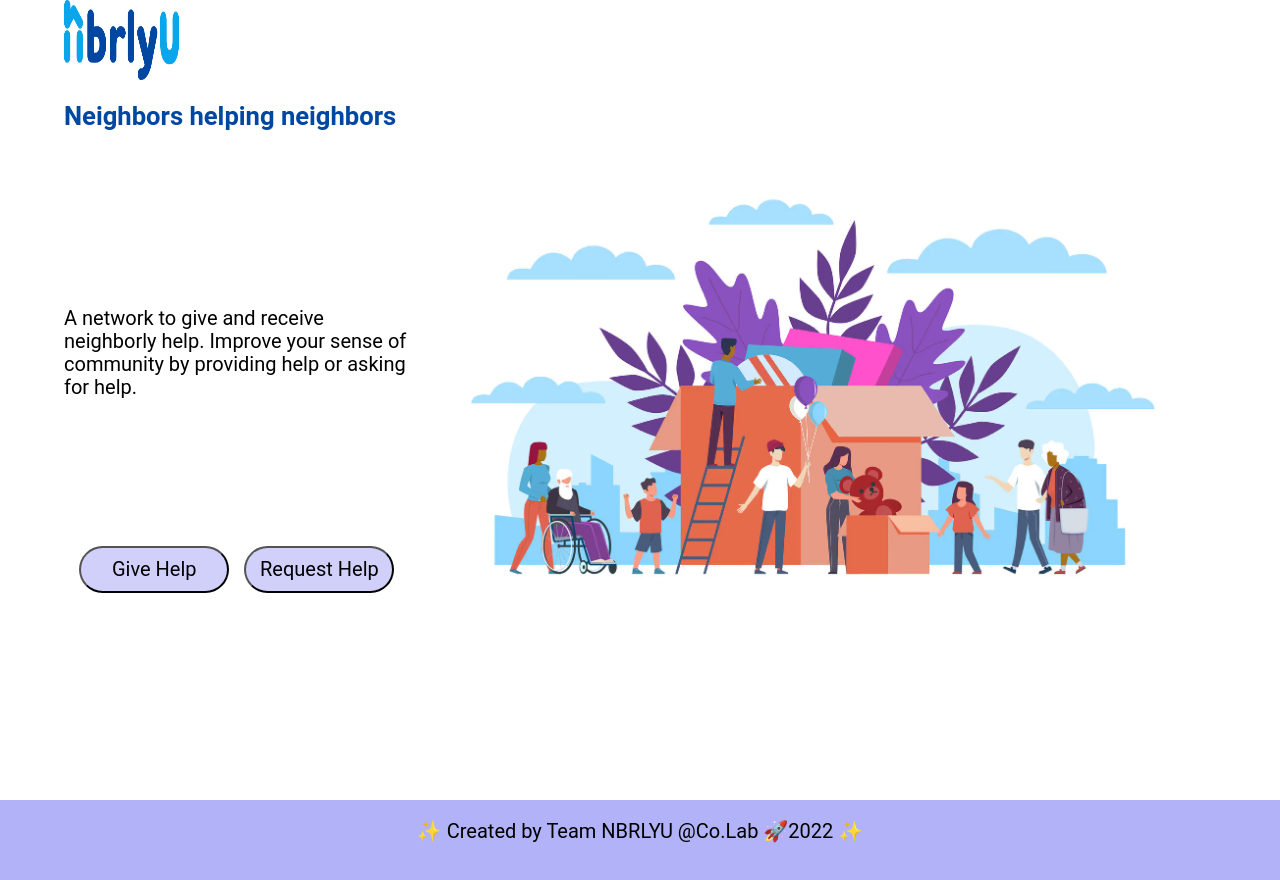
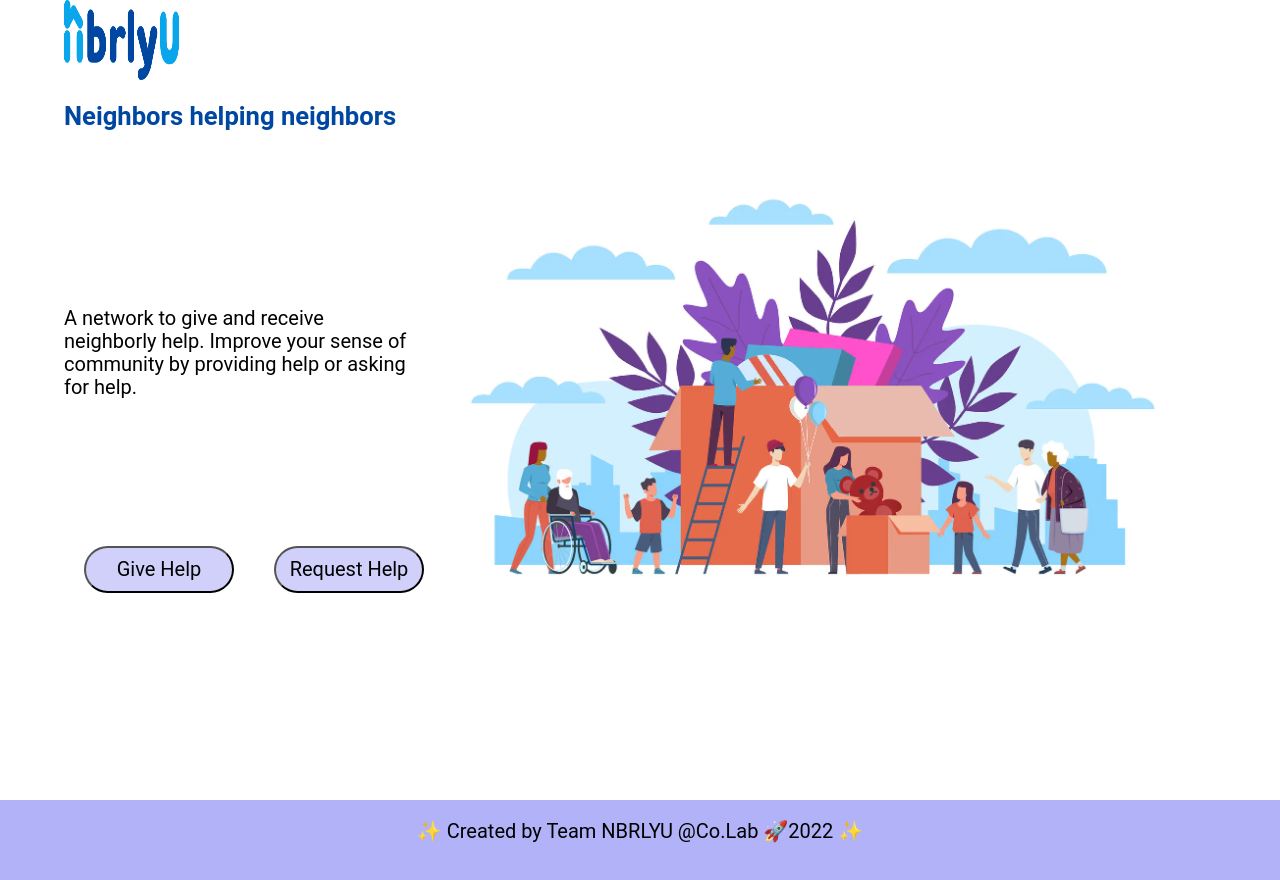
Before and after one commit to Co-Lab-You-Belong-in-Tech/NBRLYU, a React (Create React App) app: page /provide in a window 1280 px wide. Built offline with nearby package versions, Linux system fonts and the light colour scheme.

Commit message:
fixed space between buttons

```diff
--- a/src/styles/provide.scss
+++ b/src/styles/provide.scss
@@ -13,3 +13,6 @@
     height: auto;
   }
 }
+button {
+  margin: 0 20px;
+}
```
